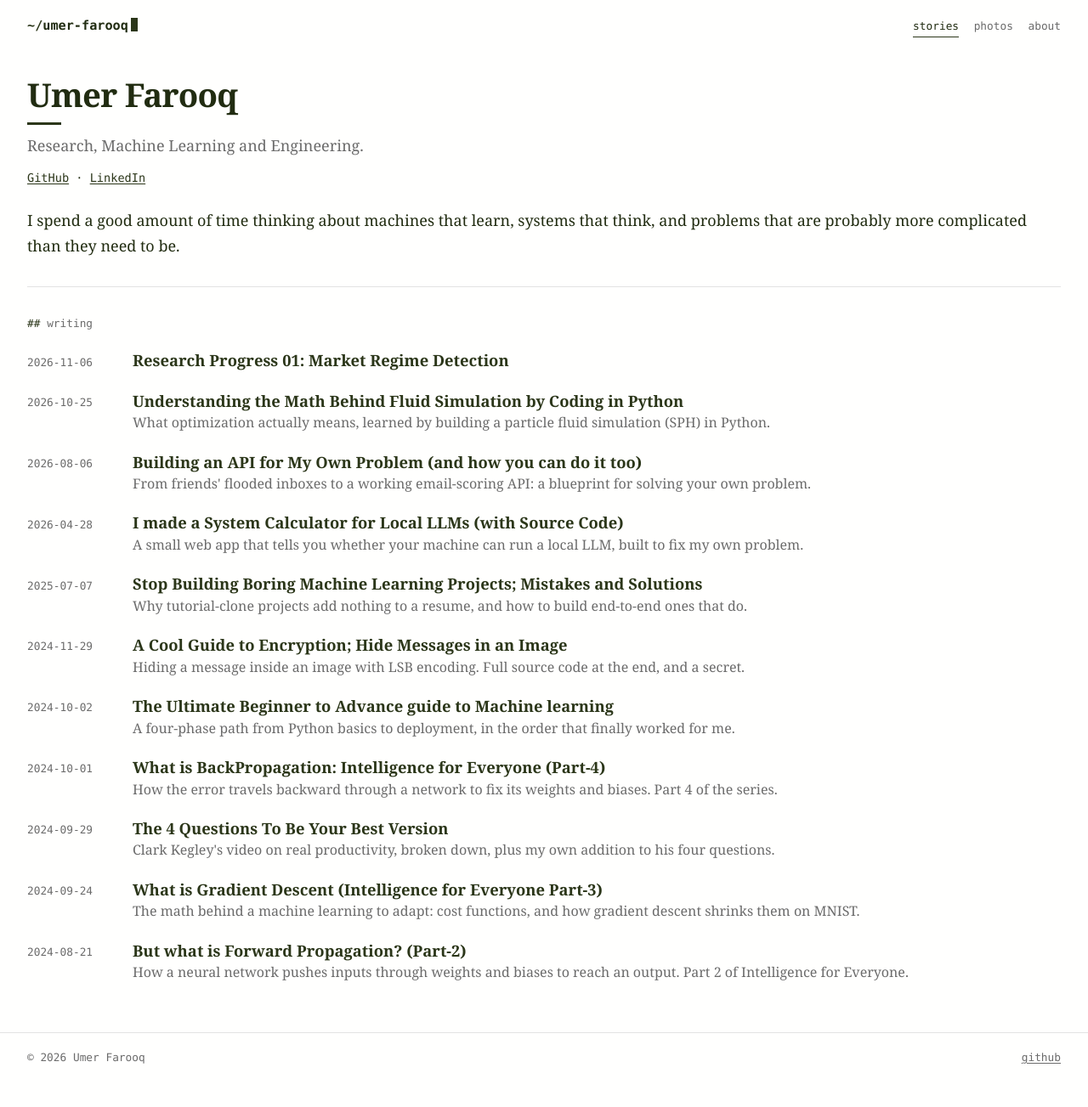
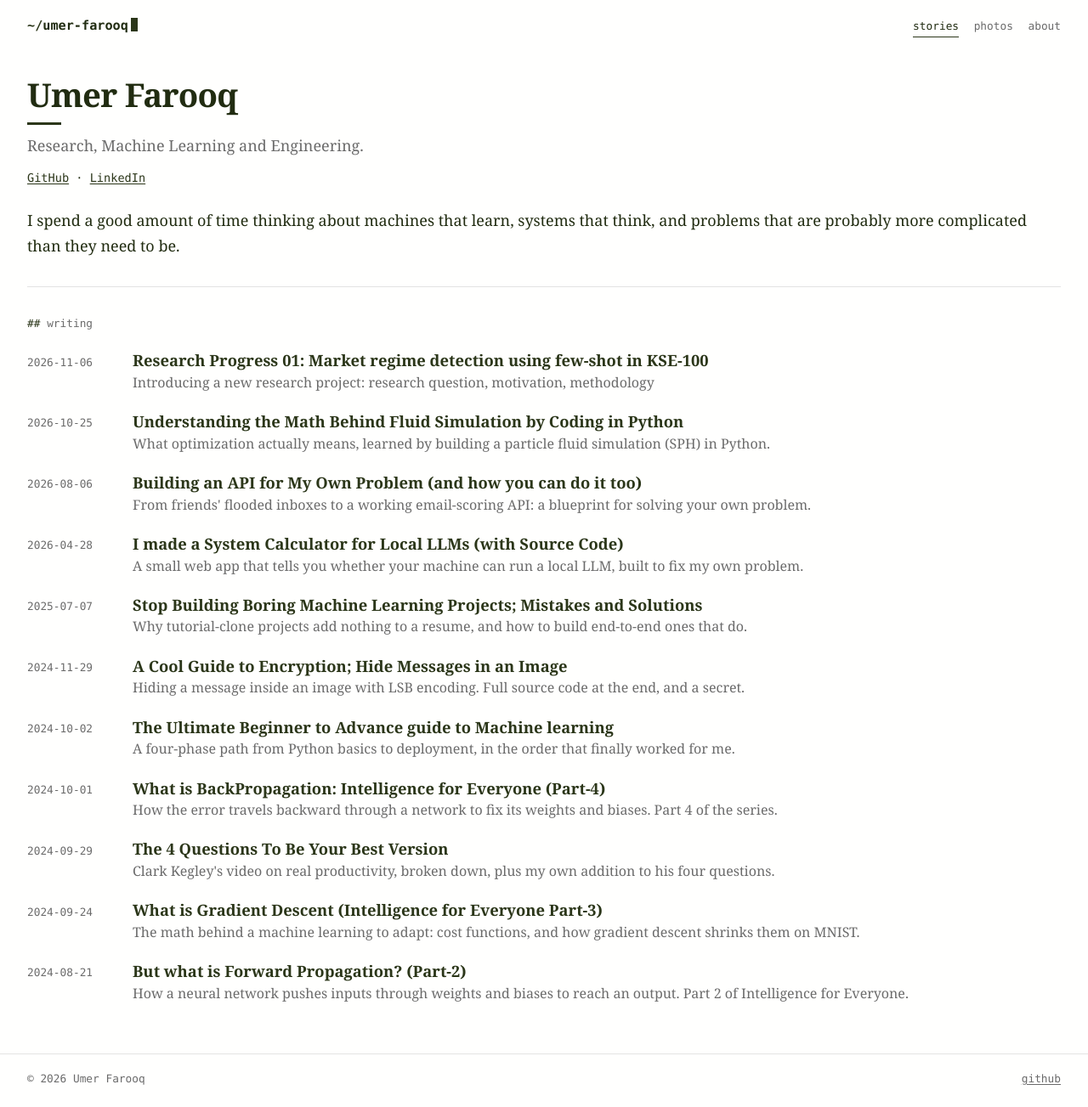
Before and after one commit to umer-farooq230/umer-farooq230.github.io, a Jekyll site: the page built from index.markdown, in a window 1280 px wide. Shown: the whole page at 85% size. Built offline with Jekyll 4.4.1, drawn with Linux system fonts in a browser that asks for light colours; before the commit the page ends 1278 px from its top, so only the background shows below that.

Commit message:
new article: research

```diff
--- a/_posts/2026-11-07-research-progress-101.md
+++ b/_posts/2026-11-07-research-progress-101.md
@@ -1,7 +1,8 @@
 ---
 layout: post
-title: "Research Progress 01: Market Regime Detection"
+title: "Research Progress 01: Market regime detection using few-shot in KSE-100"
 date: 2026-11-06
+caption: "Introducing a new research project: research question, motivation, methodology"
 categories: research
 ---
 
```
